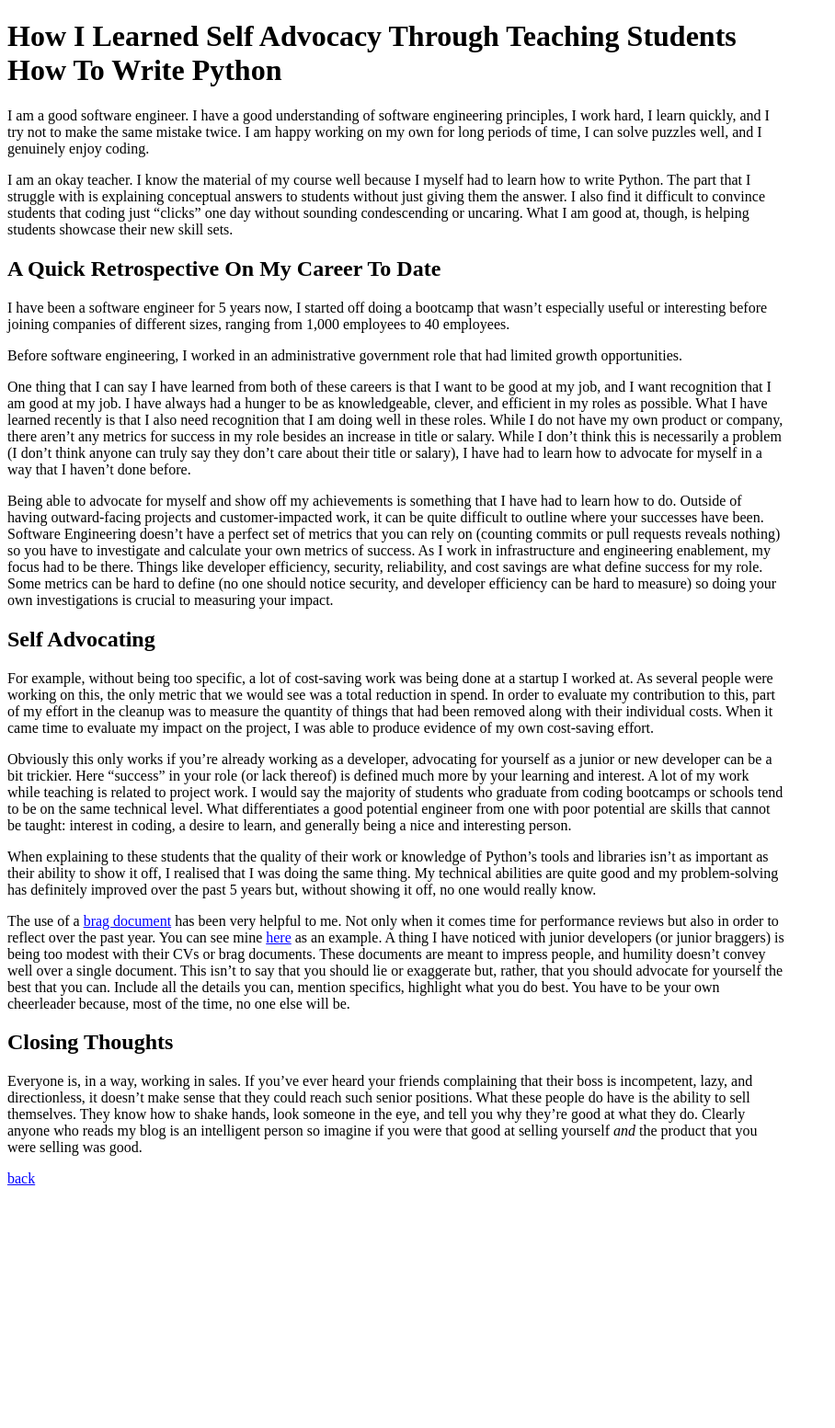
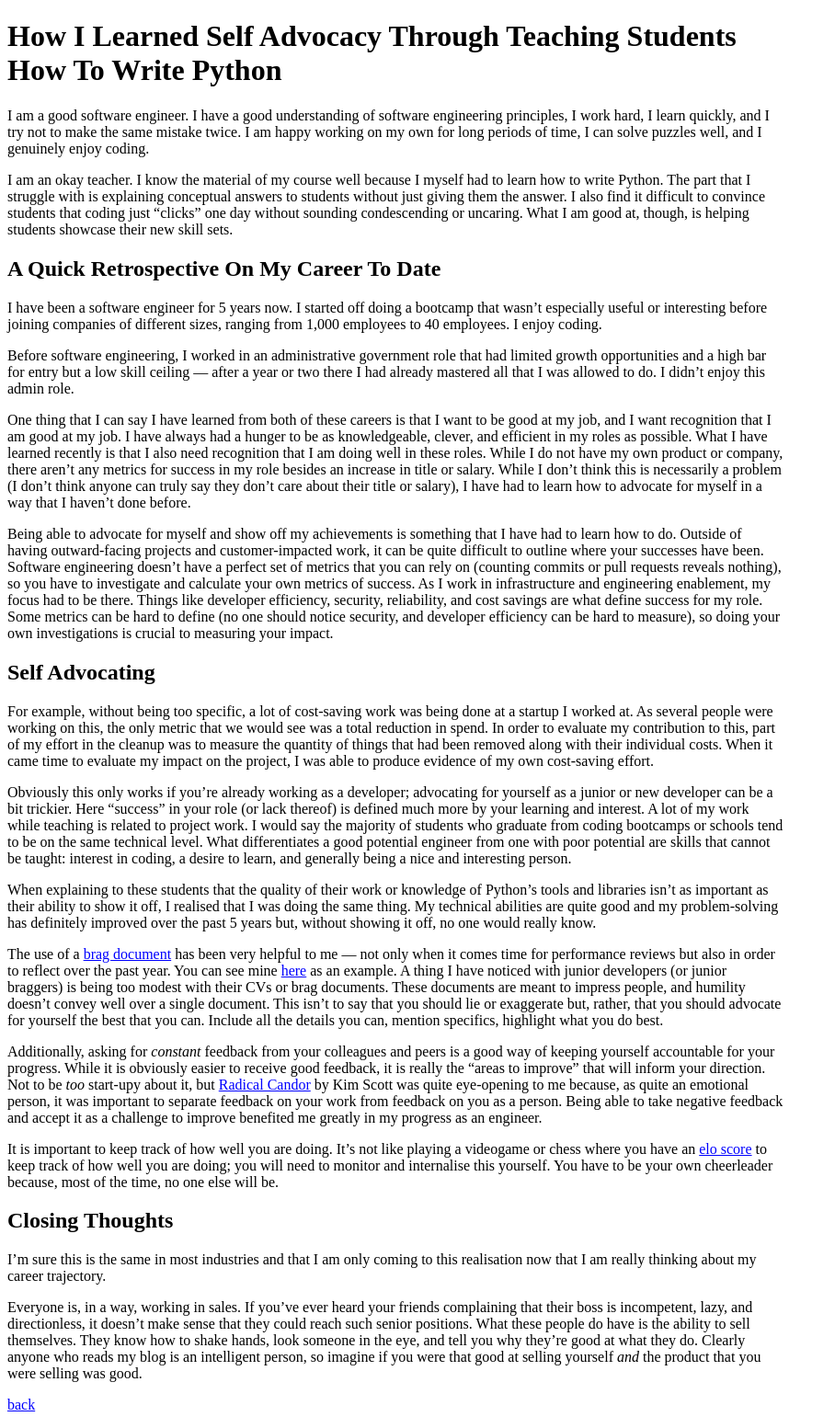
Before and after one commit to jsphwllng/jsphwllng.github.io, a Jekyll site: the page built from _blog/retro.md, in a window 1280 px wide. Shown: the whole page at 92% size, without its empty margins (0-908 px from the left). Built offline with Jekyll 4.4.1, drawn with Linux system fonts in a browser that asks for light colours; before the commit the page ends 1307 px from its top, so only the background shows below that.

```diff
--- a/_blog/retro.md
+++ b/_blog/retro.md
@@ -4,31 +4,36 @@
 order: 21
 description: A long ramble about boasting, a reflection on my career to date, and teaching students how to write python.
 ---
-
 I am a good software engineer. I have a good understanding of software engineering principles, I work hard, I learn quickly, and I try not to make the same mistake twice. I am happy working on my own for long periods of time, I can solve puzzles well, and I genuinely enjoy coding.
 
 I am an okay teacher. I know the material of my course well because I myself had to learn how to write Python. The part that I struggle with is explaining conceptual answers to students without just giving them the answer. I also find it difficult to convince students that coding just "clicks" one day without sounding condescending or uncaring. What I am good at, though, is helping students showcase their new skill sets.
 
 ## A quick retrospective on my career to date
 
-I have been a software engineer for 5 years now, I started off doing a bootcamp that wasn't especially useful or interesting before joining companies of different sizes, ranging from 1,000 employees to 40 employees.
+I have been a software engineer for 5 years now. I started off doing a bootcamp that wasn't especially useful or interesting before joining companies of different sizes, ranging from 1,000 employees to 40 employees. I enjoy coding.
 
-Before software engineering, I worked in an administrative government role that had limited growth opportunities.
+Before software engineering, I worked in an administrative government role that had limited growth opportunities and a high bar for entry but a low skill ceiling — after a year or two there I had already mastered all that I was allowed to do. I didn't enjoy this admin role.
 
 One thing that I can say I have learned from both of these careers is that I want to be good at my job, and I want recognition that I am good at my job. I have always had a hunger to be as knowledgeable, clever, and efficient in my roles as possible. What I have learned recently is that I also need recognition that I am doing well in these roles. While I do not have my own product or company, there aren't any metrics for success in my role besides an increase in title or salary. While I don't think this is necessarily a problem (I don't think anyone can truly say they don't care about their title or salary), I have had to learn how to advocate for myself in a way that I haven't done before.
 
-Being able to advocate for myself and show off my achievements is something that I have had to learn how to do. Outside of having outward-facing projects and customer-impacted work, it can be quite difficult to outline where your successes have been. Software Engineering doesn't have a perfect set of metrics that you can rely on (counting commits or pull requests reveals nothing) so you have to investigate and calculate your own metrics of success. As I work in infrastructure and engineering enablement, my focus had to be there. Things like developer efficiency, security, reliability, and cost savings are what define success for my role. Some metrics can be hard to define (no one should notice security, and developer efficiency can be hard to measure) so doing your own investigations is crucial to measuring your impact.
+Being able to advocate for myself and show off my achievements is something that I have had to learn how to do. Outside of having outward-facing projects and customer-impacted work, it can be quite difficult to outline where your successes have been. Software engineering doesn't have a perfect set of metrics that you can rely on (counting commits or pull requests reveals nothing), so you have to investigate and calculate your own metrics of success. As I work in infrastructure and engineering enablement, my focus had to be there. Things like developer efficiency, security, reliability, and cost savings are what define success for my role. Some metrics can be hard to define (no one should notice security, and developer efficiency can be hard to measure), so doing your own investigations is crucial to measuring your impact.
 
 ## Self advocating
 
 For example, without being too specific, a lot of cost-saving work was being done at a startup I worked at. As several people were working on this, the only metric that we would see was a total reduction in spend. In order to evaluate my contribution to this, part of my effort in the cleanup was to measure the quantity of things that had been removed along with their individual costs. When it came time to evaluate my impact on the project, I was able to produce evidence of my own cost-saving effort.
 
-Obviously this only works if you're already working as a developer, advocating for yourself as a junior or new developer can be a bit trickier. Here "success" in your role (or lack thereof) is defined much more by your learning and interest. A lot of my work while teaching is related to project work. I would say the majority of students who graduate from coding bootcamps or schools tend to be on the same technical level. What differentiates a good potential engineer from one with poor potential are skills that cannot be taught: interest in coding, a desire to learn, and generally being a nice and interesting person.
+Obviously this only works if you're already working as a developer; advocating for yourself as a junior or new developer can be a bit trickier. Here "success" in your role (or lack thereof) is defined much more by your learning and interest. A lot of my work while teaching is related to project work. I would say the majority of students who graduate from coding bootcamps or schools tend to be on the same technical level. What differentiates a good potential engineer from one with poor potential are skills that cannot be taught: interest in coding, a desire to learn, and generally being a nice and interesting person.
 
 When explaining to these students that the quality of their work or knowledge of Python's tools and libraries isn't as important as their ability to show it off, I realised that I was doing the same thing. My technical abilities are quite good and my problem-solving has definitely improved over the past 5 years but, without showing it off, no one would really know.
 
-The use of a [brag document](https://jvns.ca/blog/brag-documents/) has been very helpful to me. Not only when it comes time for performance reviews but also in order to reflect over the past year. You can see mine [here](/brag2025) as an example. A thing I have noticed with junior developers (or junior braggers) is being too modest with their CVs or brag documents. These documents are meant to impress people, and humility doesn't convey well over a single document. This isn't to say that you should lie or exaggerate but, rather, that you should advocate for yourself the best that you can. Include all the details you can, mention specifics, highlight what you do best. You have to be your own cheerleader because, most of the time, no one else will be.
+The use of a [brag document](https://jvns.ca/blog/brag-documents/) has been very helpful to me — not only when it comes time for performance reviews but also in order to reflect over the past year. You can see mine [here](/brag2025) as an example. A thing I have noticed with junior developers (or junior braggers) is being too modest with their CVs or brag documents. These documents are meant to impress people, and humility doesn't convey well over a single document. This isn't to say that you should lie or exaggerate but, rather, that you should advocate for yourself the best that you can. Include all the details you can, mention specifics, highlight what you do best.
+
+Additionally, asking for _constant_ feedback from your colleagues and peers is a good way of keeping yourself accountable for your progress. While it is obviously easier to receive good feedback, it is really the "areas to improve" that will inform your direction. Not to be _too_ start-upy about it, but [Radical Candor](https://en.wikipedia.org/wiki/Radical_Candor) by Kim Scott was quite eye-opening to me because, as quite an emotional person, it was important to separate feedback on your work from feedback on you as a person. Being able to take negative feedback and accept it as a challenge to improve benefited me greatly in my progress as an engineer.
+
+It is important to keep track of how well you are doing. It's not like playing a videogame or chess where you have an [elo score](https://lichess.org/@/xiaoyadan/perf/bullet) to keep track of how well you are doing; you will need to monitor and internalise this yourself. You have to be your own cheerleader because, most of the time, no one else will be.
 
 ## Closing thoughts
 
-Everyone is, in a way, working in sales. If you've ever heard your friends complaining that their boss is incompetent, lazy, and directionless, it doesn't make sense that they could reach such senior positions. What these people do have is the ability to sell themselves. They know how to shake hands, look someone in the eye, and tell you why they're good at what they do. Clearly anyone who reads my blog is an intelligent person so imagine if you were that good at selling yourself _and_ the product that you were selling was good.
+I'm sure this is the same in most industries and that I am only coming to this realisation now that I am really thinking about my career trajectory.
+
+Everyone is, in a way, working in sales. If you've ever heard your friends complaining that their boss is incompetent, lazy, and directionless, it doesn't make sense that they could reach such senior positions. What these people do have is the ability to sell themselves. They know how to shake hands, look someone in the eye, and tell you why they're good at what they do. Clearly anyone who reads my blog is an intelligent person, so imagine if you were that good at selling yourself _and_ the product that you were selling was good.
```
